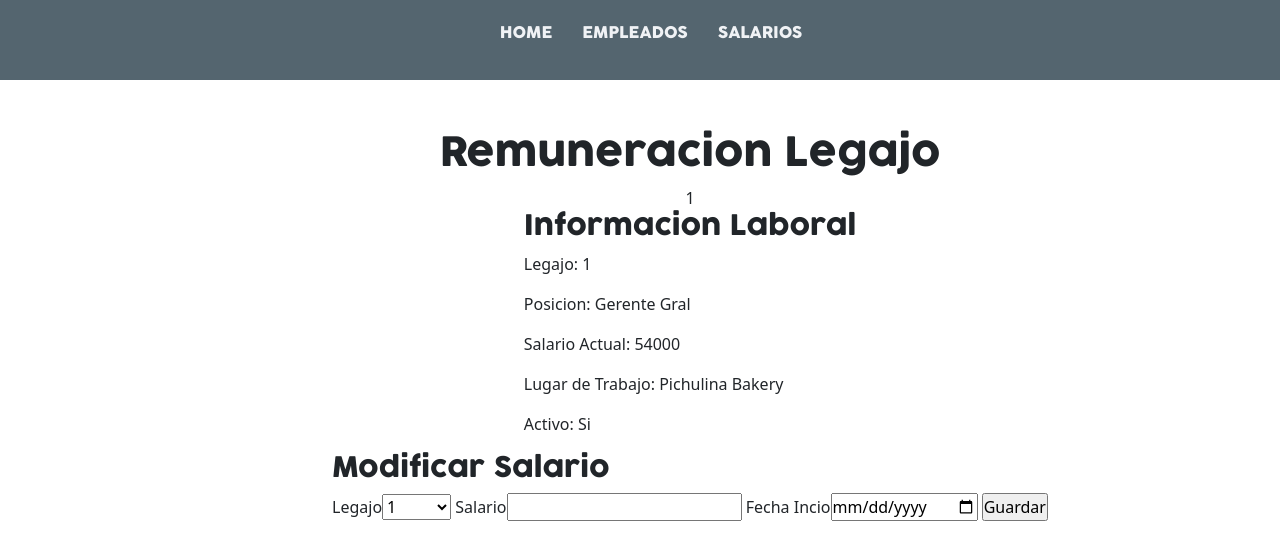
After one commit to lumato92/management_web, a Django app: page /employees/salary/1 in a window 1280 px wide; the page is wider, and only the part inside the window is pictured. The commit adds this page. Shown: the top 560 px of that part. Run offline with Django 4.2, Linux system fonts and the light colour scheme; data comes from the database, SQL or seed files in the repository; both versions use the stored data as it was after the commit.

Commit message:
Salarios
Se agrega funcion de carga y modificiacion de salarios

```diff
--- a/employees/forms.py
+++ b/employees/forms.py
@@ -1,9 +1,19 @@
 from django.forms import ModelForm
-from .models import Employee, EmployeeTerm, Position ,WorkPlace
-
+from django import forms
+from .models import Employee,EmployeeTerm
 
 class EmployeeForm(ModelForm):
 
     class Meta:
         model = Employee
         fields = '__all__'
+
+
+class EmployeeTermForm(ModelForm):
+
+    class Meta:
+        model = EmployeeTerm
+        fields = '__all__'
+        widgets = {
+            'startdate': forms.TimeInput(attrs={'type':'date'}),
+        }
--- a/employees/models.py
+++ b/employees/models.py
@@ -1,11 +1,12 @@
 
 from django.db import models
+from django.utils.timezone import now
 
 # Create your models here.
 
 class Position(models.Model):
     name = models.CharField(blank=False,null=False, max_length=50)
-    description = models.TextField(blank=True,null=True)
+    description = models.TextField(blank=False,null=True)
 
     def __str__(self):
         return self.name
@@ -40,15 +41,15 @@ class Employee(models.Model):
 
 
     def __str__(self):
-        return self.lastname
+        return str(self.id)
 
 
 class EmployeeTerm (models.Model):
-    id = models.IntegerField(primary_key=True)
+    id = models.AutoField(primary_key=True)
     employee_id = models.ForeignKey(Employee,on_delete=models.CASCADE)
     salary = models.IntegerField(blank=False,null=False)
-    startdate = models.DateField(blank=False,null=False),
-    enddate = models.DateField(blank=True,null=True)
+    startdate = models.DateTimeField(blank=False,null=False)
+    # enddate = models.DateField(blank=True,null=True)
 
     def __str__(self):
         return self.id
--- a/employees/urls.py
+++ b/employees/urls.py
@@ -4,5 +4,6 @@ urlpatterns = [
     path('',views.index,name='employees'),
     path('add/',views.add, name='add_employee'),
     path("details/<int:id>",views.details, name="employee_details"),
-    path("edit/<int:id>",views.edit, name="employee_edit")
+    path("edit/<int:id>",views.edit, name="employee_edit"),
+    path("salary/<int:id>",views.salary,name='salary')
 ]
--- a/employees/views.py
+++ b/employees/views.py
@@ -1,7 +1,7 @@
 from django.shortcuts import render,redirect
 from django.http import HttpResponse
-from .models import Employee
-from .forms import EmployeeForm
+from .models import Employee ,EmployeeTerm
+from .forms import EmployeeForm, EmployeeTermForm
 
 
 
@@ -9,6 +9,8 @@ from .forms import EmployeeForm
 # Create your views here.
 
 def index(request):
+
+# RETURN THE FULL LIST OF EMPLOYEES
 
     employees = Employee.objects.all()
     print(employees)
@@ -19,6 +21,8 @@ def index(request):
     return render(request,'employees/index.html',context)
 
 def add(request):
+
+# Add a new employee
 
     if(request.method == 'GET'):
         form = EmployeeForm()
@@ -37,6 +41,15 @@ def add(request):
 
 
 def details(request, id):
+    """Show details of the Employee
+
+    Args:
+        request (): HTTP request GET
+        id (int): Id reffered to the employee
+
+    Returns:
+        Html template: Full info of employee
+    """
     employee = Employee.objects.get(id=id)
     print(employee)
     context = {
@@ -69,4 +82,35 @@ def edit(request, id):
         return redirect('employees')
 
 
-    # return HttpResponse(f'el id es {id}')
+def salary(request,id):
+
+    if(request.method =='GET'):
+
+        employee = Employee.objects.get(id=id)
+
+        data = {
+            'employee_id':employee.id,
+        }
+        salary = EmployeeTermForm(data)
+
+
+
+        context = {
+            'employee':employee,
+            'salary':salary,
+            'id':id
+        }
+
+
+        return render(request,'employees/salary.html',context)
+
+    if(request.method =='POST'):
+
+        form = EmployeeTermForm(request.POST)
+        form.save()
+
+        employee = Employee.objects.get(id=id)
+        employee.salary =request.POST.get('salary')
+        employee.save()
+
+        return redirect('employees')
--- a/templates/employees/details.html
+++ b/templates/employees/details.html
@@ -40,6 +40,8 @@
 
     </div>
 
+
     <a href="{% url 'employees' %}">Atras</a>
+    <a href="{% url 'salary' employee.id %}">Salario</a>
 
 {% endblock 'content' %}
--- /dev/null
+++ b/templates/employees/salary.html
@@ -0,0 +1,39 @@
+{% extends 'layout/base.html' %}
+{% load static %}
+
+{% block 'title' %}Salario{% endblock 'title' %}
+
+
+{% block 'content' %}
+
+    <h1>Remuneracion Legajo</h1> {{employee.id}}
+
+    <div>
+        <h3>Informacion Laboral</h3>
+        <p>Legajo: <span>{{employee.id}}</span></p>
+        <p>Posicion: <span>{{employee.position}} </span></p>
+        <p>Salario Actual: <span>{{employee.salary}}</span></p>
+        <p>Lugar de Trabajo: <span>{{employee.place}}</span></p>
+        <p>Activo: <span> {% if employee.active %} Si
+                {% else %}
+                 No
+            {% endif %}</span></p>
+    </div>
+
+    <div>
+        <h3>Modificar Salario</h3>
+        <form action="{% url 'salary' id=id %}" method='POST'>
+            {% csrf_token %}
+            <label for="">Legajo</label>{{salary.employee_id}}
+            <label for="">Salario</label>{{salary.salary}}
+            <label for="">Fecha Incio</label>{{salary.startdate}}
+
+
+            <input type="submit" value="Guardar">
+
+        </form>
+
+    </div>
+
+
+{% endblock 'content' %}
```
Also changed, not shown: db.sqlite3, employees/migrations/0006_alter_employeeterm_id_alter_position_description.py (added), employees/migrations/0007_employeeterm_startdate.py (added).
